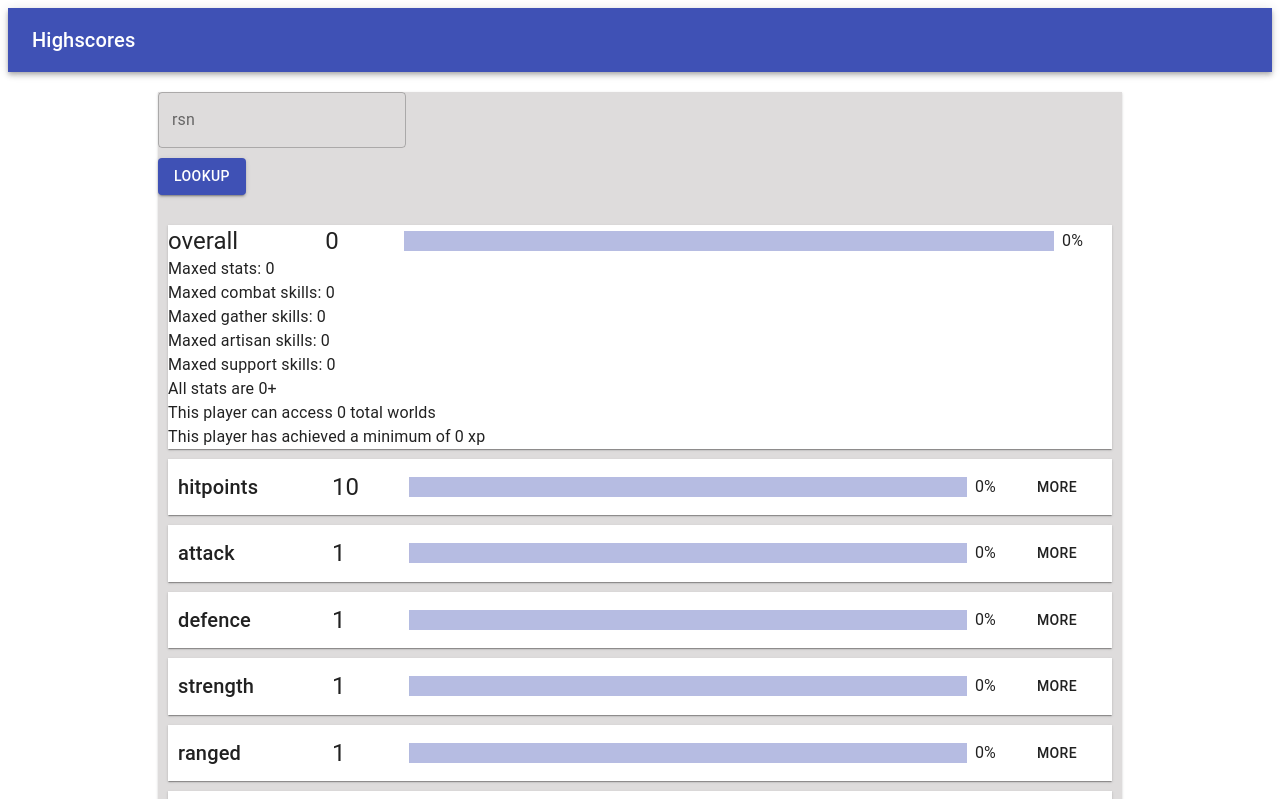
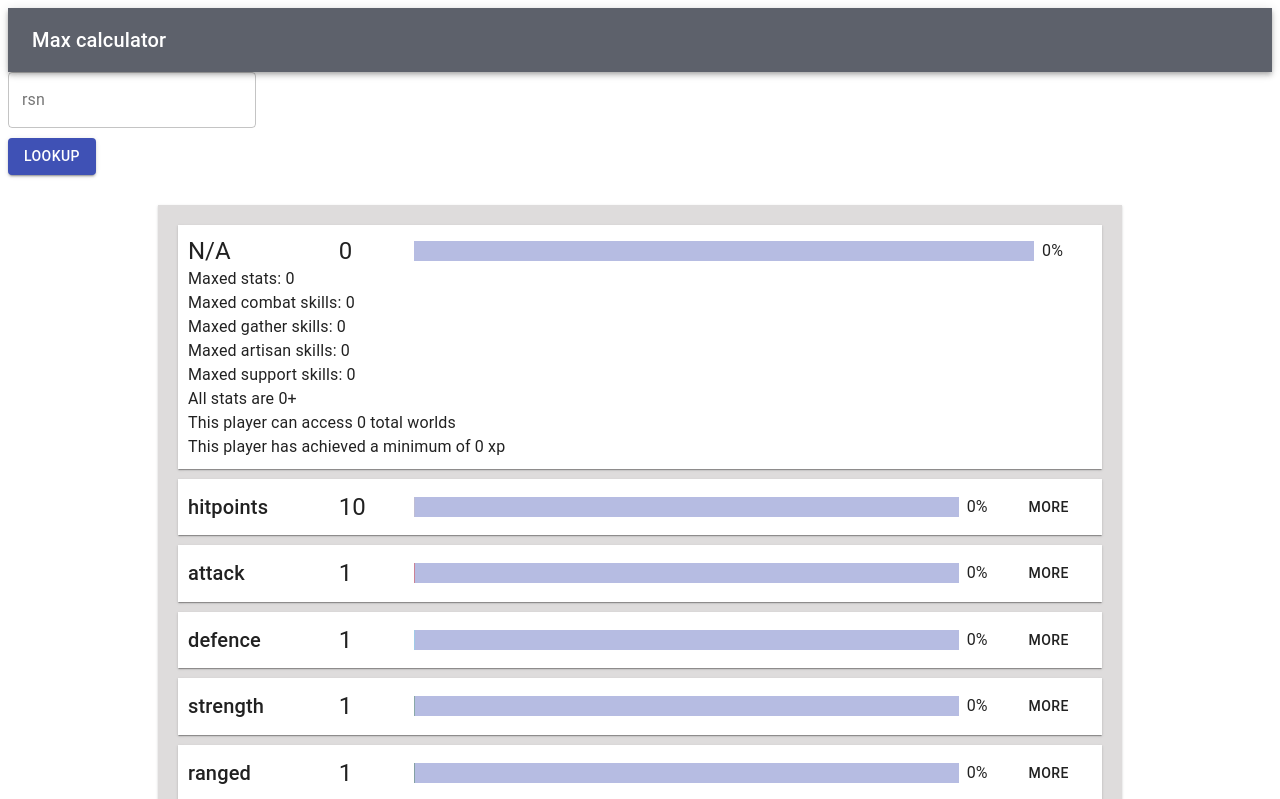
Before and after one commit to 1lander/osrshighscores, a React (Create React App) app: page / in a window 1280 px wide. Shown: the top 799 px of the page. Built offline with nearby package versions, Linux system fonts and the light colour scheme.

Commit message:
name added to ui/styling improved

```diff
--- a/src/App.js
+++ b/src/App.js
@@ -17,6 +17,7 @@ import { player } from './assets/variables';
 
 const useStyles = makeStyles(() => ({
   paper: {
+    padding: 10,
     marginTop: 20,
     marginLeft: 150,
     marginRight: 150,
@@ -25,7 +26,6 @@ const useStyles = makeStyles(() => ({
   searchbar: {
     marginRight: "50%",
     marginLeft: 50
-
   },
 }));
 
@@ -38,7 +38,7 @@ function App() {
   return (
     <div className="App">
       <Navbar/>
-      <Paper className={classes.paper} square>
+
         <Searchbar
           className={classes.searchbar}
           setPlayerdata={setPlayerdata}
@@ -47,7 +47,7 @@ function App() {
         />
 
         {pressed ? <CircularProgress /> : <React.Fragment />}
-
+        <Paper className={classes.paper} square>
         <Router>
           <Switch>
             <Route exact path="/">
--- a/src/assets/variables.js
+++ b/src/assets/variables.js
@@ -1,4 +1,5 @@
 export const player = {
+  name: "N/A",
   achievments: {minSkill:0,minTotalxp:0,minTotallvl:0,amountMaxed:{all: 0,combat: 0, artisan: 0, support: 0, gathering: 0}},
   overall: {id: 1, name: "overall", level:0, xp:0, rank:null, color: 'black'},
   skills:
--- a/src/components/highscore.js
+++ b/src/components/highscore.js
@@ -13,7 +13,8 @@ const useStyles = makeStyles({
       height: '20px',
       color: '#ccbebe'
     },
-    barColorPrimary: { backgroundColor: props => props.color}
+    barColorPrimary: { backgroundColor: props => props.color},
+    level: { padding: "10px", margin: "10px" }
   }
 );
 
@@ -61,8 +62,9 @@ function ExpBar(props){
 }
 
 function Levelview(props){
+    const classes = useStyles(props);
     return(
-    <Paper style={{margin: "10px", padding: "10px"}} square>
+    <Paper className={classes.level} square>
       <Grid
           container
           direction="row"
@@ -99,8 +101,9 @@ function Levelview(props){
   }
 
 function Overallview(props){
+    const classes = useStyles(props);
     return(
-    <Paper style={{margin: "10px"}} square>
+    <Paper className={classes.level} square>
     <Grid
         container
         direction="row"
@@ -109,7 +112,7 @@ function Overallview(props){
     >
       <Grid item xs={2}>
       <Typography variant="h5">
-          {props.name}
+          {props.rsn}
       </Typography>
       </Grid>
       <Grid item xs={1}>
@@ -164,12 +167,14 @@ export default class Highscore extends React.Component {
         const overall = this.props.playerData.overall;
         const achievments = this.props.playerData.achievments;
         const skills = this.props.playerData.skills;
+        const name = this.props.playerData.name;
 
         skills.sort((a, b) => parseFloat(b.xp) - parseFloat(a.xp));
 
         return(
            <React.Fragment>
               <Overallview
+                rsn={name}
                 key={overall.id}
                 name={overall.name}
                 level={overall.level}
--- a/src/components/navbar.js
+++ b/src/components/navbar.js
@@ -5,12 +5,7 @@ import Typography from '@material-ui/core/Typography';
 import { makeStyles } from '@material-ui/core/styles';
 
 const useStyles = makeStyles((theme) => ({
-  root: {
-    flexGrow: 1,
-  },
-  bar: {
-    colorPrimary: "black"
-  },
+  colorPrimary: { backgroundColor: '#5d616b'},
   title: {
     flexGrow: 1,
     display: 'none',
@@ -22,16 +17,13 @@ const useStyles = makeStyles((theme) => ({
 
 export default function Navbar() {
   const classes = useStyles();
-
   return (
-    <div className={classes.root}>
-      <AppBar position="static" className={classes.bar}>
-        <Toolbar>
-          <Typography className={classes.title} variant="h6" noWrap>
-            Highscores
-          </Typography>
-        </Toolbar>
-      </AppBar>
-    </div>
+    <AppBar position="static" classes={{colorPrimary: classes.colorPrimary}}>
+      <Toolbar>
+        <Typography className={classes.title} variant="h6" noWrap>
+          Max calculator
+        </Typography>
+      </Toolbar>
+    </AppBar>
   );
 }
--- a/src/components/searchbar.js
+++ b/src/components/searchbar.js
@@ -76,6 +76,7 @@ export default class RsnForm extends React.Component {
             }
 
             this.props.setPlayerdata({
+              name: this.state.rsn,
               achievments: {minSkill, minTotalxp, minTotallvl, amountMaxed},
               overall: {id: 1, name: "overall", level:s.overall.level, xp:s.overall.xp, rank:s.overall.rank, color: 'black'},
               skills: [
```
